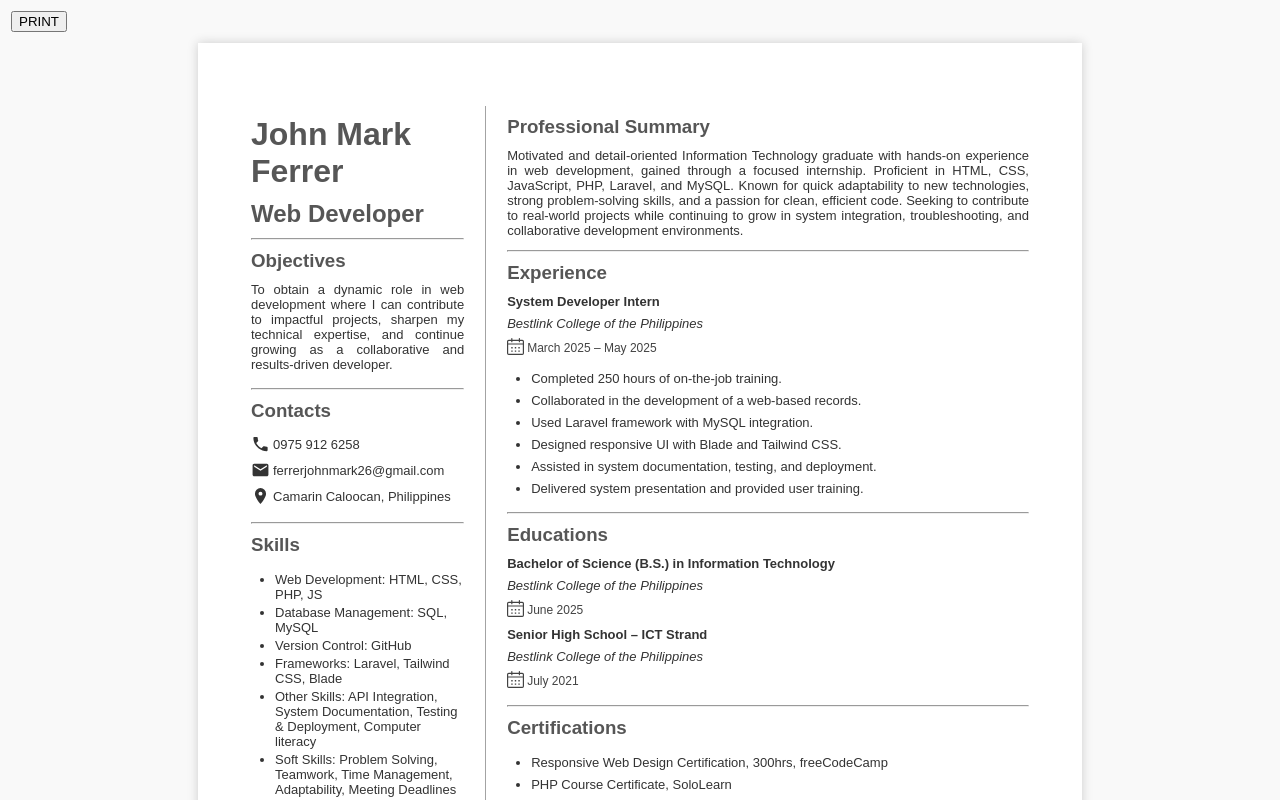
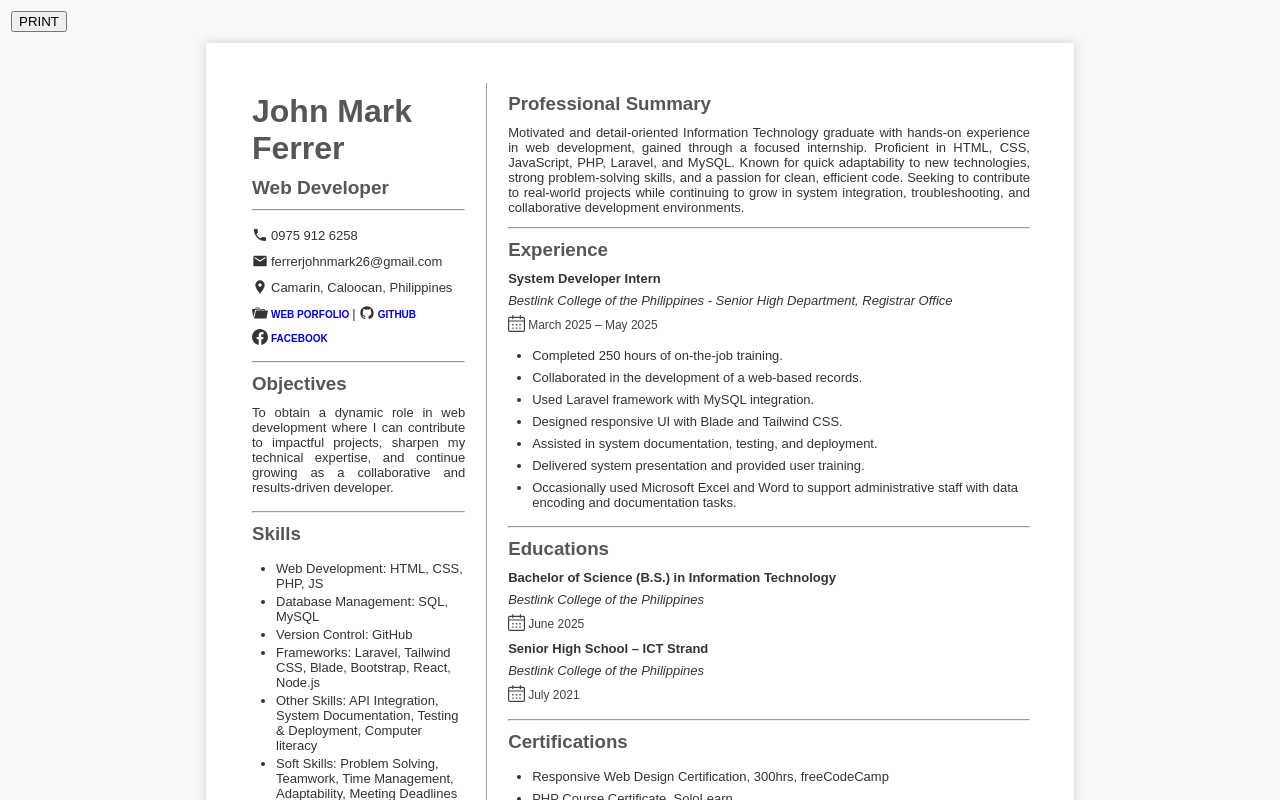
Before and after one commit to FerrerMark/my-resume, a React (Vite) app: page / in a window 1280 px wide. Shown: the top 800 px of the page. Built offline with nearby package versions, Linux system fonts and the light colour scheme.

Commit message:
removed link section

```diff
--- a/src/App.jsx
+++ b/src/App.jsx
@@ -18,13 +18,12 @@ function App() {
       <div className="left">
         <Header name={resumeData.name} title={resumeData.title} />
         <hr />
+        <Contacts />
+        <hr />
         <Objectives />
         <hr />
-        <Contacts />
-        <hr />
         <Skills skills={resumeData.skills} />
-        <hr />
-        <Links />
+
 
       </div>
       <div className="right">
--- a/src/components/Contacts.jsx
+++ b/src/components/Contacts.jsx
@@ -2,13 +2,21 @@ import { resumeData } from "../data";
 
 function Contacts() {
   const contact = resumeData.contacts?.[0];
+  const links = resumeData.links?.[0];
 
   return (
     <div className="contacts">
-      <h3>Contacts</h3>
       <p><svg className="ic" xmlns="http://www.w3.org/2000/svg" width="24" height="24" viewBox="0 0 24 24"><path fill="currentColor" d="M6.62 10.79c1.44 2.83 3.76 5.14 6.59 6.59l2.2-2.2c.27-.27.67-.36 1.02-.24c1.12.37 2.33.57 3.57.57c.55 0 1 .45 1 1V20c0 .55-.45 1-1 1c-9.39 0-17-7.61-17-17c0-.55.45-1 1-1h3.5c.55 0 1 .45 1 1c0 1.25.2 2.45.57 3.57c.11.35.03.74-.25 1.02z"/></svg> {contact.number}</p>
       <p><svg className="ic" xmlns="http://www.w3.org/2000/svg" width="24" height="24" viewBox="0 0 24 24"><path fill="currentColor" d="M20 4H4c-1.1 0-1.99.9-1.99 2L2 18c0 1.1.9 2 2 2h16c1.1 0 2-.9 2-2V6c0-1.1-.9-2-2-2m0 4l-8 5l-8-5V6l8 5l8-5z"/></svg>{contact.email}</p>
       <p><svg className="ic" xmlns="http://www.w3.org/2000/svg" width="24" height="24" viewBox="0 0 24 24"><path fill="currentColor" d="M12 11.5A2.5 2.5 0 0 1 9.5 9A2.5 2.5 0 0 1 12 6.5A2.5 2.5 0 0 1 14.5 9a2.5 2.5 0 0 1-2.5 2.5M12 2a7 7 0 0 0-7 7c0 5.25 7 13 7 13s7-7.75 7-13a7 7 0 0 0-7-7"/></svg>{contact.address}</p>
+
+      <div className="links">
+        <p><svg className="ic" xmlns="http://www.w3.org/2000/svg" width="20" height="20" viewBox="0 0 20 20"><path fill="currentColor" d="M4 5H.78c-.37 0-.74.32-.69.84l1.56 9.99S3.5 8.47 3.86 6.7c.11-.53.61-.7.98-.7H10s-.7-2.08-.77-2.31C9.11 3.25 8.89 3 8.45 3H5.14c-.36 0-.7.23-.8.64C4.25 4.04 4 5 4 5m4.88 0h-4s.42-1 .87-1h2.13c.48 0 1 1 1 1M2.67 16.25c-.31.47-.76.75-1.26.75h15.73c.54 0 .92-.31 1.03-.83c.44-2.19 1.68-8.44 1.68-8.44c.07-.5-.3-.73-.62-.73H16V5.53c0-.16-.26-.53-.66-.53h-3.76c-.52 0-.87.58-.87.58L10 7H5.59c-.32 0-.63.19-.69.5c0 0-1.59 6.7-1.72 7.33c-.07.37-.22.99-.51 1.42M15.38 7H11s.58-1 1.13-1h2.29c.71 0 .96 1 .96 1"/></svg><strong><a href={links.portfolio[0]}>WEB PORFOLIO</a></strong> | </p>
+
+        <p><svg className="ic" xmlns="http://www.w3.org/2000/svg" width="24" height="24" viewBox="0 0 24 24"><path fill="currentColor" d="M12.001 2c-5.525 0-10 4.475-10 10a9.99 9.99 0 0 0 6.837 9.488c.5.087.688-.213.688-.476c0-.237-.013-1.024-.013-1.862c-2.512.463-3.162-.612-3.362-1.175c-.113-.288-.6-1.175-1.025-1.413c-.35-.187-.85-.65-.013-.662c.788-.013 1.35.725 1.538 1.025c.9 1.512 2.337 1.087 2.912.825c.088-.65.35-1.087.638-1.337c-2.225-.25-4.55-1.113-4.55-4.938c0-1.088.387-1.987 1.025-2.687c-.1-.25-.45-1.275.1-2.65c0 0 .837-.263 2.75 1.024a9.3 9.3 0 0 1 2.5-.337c.85 0 1.7.112 2.5.337c1.913-1.3 2.75-1.024 2.75-1.024c.55 1.375.2 2.4.1 2.65c.637.7 1.025 1.587 1.025 2.687c0 3.838-2.337 4.688-4.562 4.938c.362.312.675.912.675 1.85c0 1.337-.013 2.412-.013 2.75c0 .262.188.574.688.474A10.02 10.02 0 0 0 22 12c0-5.525-4.475-10-10-10"/></svg><strong><a href={links.github[0]}>GITHUB</a></strong></p>
+
+        <p><svg className="ic" xmlns="http://www.w3.org/2000/svg" width="24" height="24" viewBox="0 0 24 24"><g fill="none"><g clip-path="url(#akarIconsFacebookFill0)"><path fill="currentColor" fill-rule="evenodd" d="M0 12.067C0 18.034 4.333 22.994 10 24v-8.667H7V12h3V9.333c0-3 1.933-4.666 4.667-4.666c.866 0 1.8.133 2.666.266V8H15.8c-1.467 0-1.8.733-1.8 1.667V12h3.2l-.533 3.333H14V24c5.667-1.006 10-5.966 10-11.933C24 5.43 18.6 0 12 0S0 5.43 0 12.067" clip-rule="evenodd"/></g><defs><clipPath id="akarIconsFacebookFill0"><path fill="#fff" d="M0 0h24v24H0z"/></clipPath></defs></g></svg><strong><a href={links.facebook[0]}>FACEBOOK</a></strong></p>
+      </div>
     </div>
   );
 }
--- a/src/components/Links.jsx
+++ b/src/components/Links.jsx
@@ -5,7 +5,6 @@ function Links() {
 
   return (
     <div className="links">
-      <h3>Links</h3>
       <p><svg className="ic" xmlns="http://www.w3.org/2000/svg" width="20" height="20" viewBox="0 0 20 20"><path fill="currentColor" d="M4 5H.78c-.37 0-.74.32-.69.84l1.56 9.99S3.5 8.47 3.86 6.7c.11-.53.61-.7.98-.7H10s-.7-2.08-.77-2.31C9.11 3.25 8.89 3 8.45 3H5.14c-.36 0-.7.23-.8.64C4.25 4.04 4 5 4 5m4.88 0h-4s.42-1 .87-1h2.13c.48 0 1 1 1 1M2.67 16.25c-.31.47-.76.75-1.26.75h15.73c.54 0 .92-.31 1.03-.83c.44-2.19 1.68-8.44 1.68-8.44c.07-.5-.3-.73-.62-.73H16V5.53c0-.16-.26-.53-.66-.53h-3.76c-.52 0-.87.58-.87.58L10 7H5.59c-.32 0-.63.19-.69.5c0 0-1.59 6.7-1.72 7.33c-.07.37-.22.99-.51 1.42M15.38 7H11s.58-1 1.13-1h2.29c.71 0 .96 1 .96 1"/></svg><strong><a href={links.portfolio[0]}>WEB PORFOLIO</a></strong></p>
 
       <p><svg className="ic" xmlns="http://www.w3.org/2000/svg" width="24" height="24" viewBox="0 0 24 24"><path fill="currentColor" d="M12.001 2c-5.525 0-10 4.475-10 10a9.99 9.99 0 0 0 6.837 9.488c.5.087.688-.213.688-.476c0-.237-.013-1.024-.013-1.862c-2.512.463-3.162-.612-3.362-1.175c-.113-.288-.6-1.175-1.025-1.413c-.35-.187-.85-.65-.013-.662c.788-.013 1.35.725 1.538 1.025c.9 1.512 2.337 1.087 2.912.825c.088-.65.35-1.087.638-1.337c-2.225-.25-4.55-1.113-4.55-4.938c0-1.088.387-1.987 1.025-2.687c-.1-.25-.45-1.275.1-2.65c0 0 .837-.263 2.75 1.024a9.3 9.3 0 0 1 2.5-.337c.85 0 1.7.112 2.5.337c1.913-1.3 2.75-1.024 2.75-1.024c.55 1.375.2 2.4.1 2.65c.637.7 1.025 1.587 1.025 2.687c0 3.838-2.337 4.688-4.562 4.938c.362.312.675.912.675 1.85c0 1.337-.013 2.412-.013 2.75c0 .262.188.574.688.474A10.02 10.02 0 0 0 22 12c0-5.525-4.475-10-10-10"/></svg><strong><a href={links.github[0]}>GITHUB</a></strong></p>
--- a/src/data.js
+++ b/src/data.js
@@ -7,7 +7,7 @@ export const resumeData = {
     {
       number: "0975 912 6258",
       email: "ferrerjohnmark26@gmail.com",
-      address: "Camarin Caloocan, Philippines"
+      address: "Camarin, Caloocan, Philippines"
     },
   ],
 
@@ -21,7 +21,7 @@ export const resumeData = {
 
   experience: [
     {
-      company: "Bestlink College of the Philippines",
+      company: "Bestlink College of the Philippines - Senior High Department, Registrar Office",
       role: "System Developer Intern",
       period: "March 2025 – May 2025",
       details: [
@@ -30,7 +30,8 @@ export const resumeData = {
         "Used Laravel framework with MySQL integration.",
         "Designed responsive UI with Blade and Tailwind CSS.",
         "Assisted in system documentation, testing, and deployment.",
-        "Delivered system presentation and provided user training."
+        "Delivered system presentation and provided user training.",
+        "Occasionally used Microsoft Excel and Word to support administrative staff with data encoding and documentation tasks."
       ],
     }
   ],
@@ -65,10 +66,10 @@ export const resumeData = {
     "Web Development: HTML, CSS, PHP, JS",
     "Database Management: SQL, MySQL",
     "Version Control: GitHub",
-    "Frameworks: Laravel, Tailwind CSS, Blade",
+    "Frameworks: Laravel, Tailwind CSS, Blade, Bootstrap, React, Node.js",
     "Other Skills: API Integration, System Documentation, Testing & Deployment, Computer literacy",
     "Soft Skills: Problem Solving, Teamwork, Time Management, Adaptability, Meeting Deadlines",
-    "Tools: Visual Studio Code, Git, GitHub, Figma, Chrome DevTools, Excel"
+    "Tools: VS Code, Git, GitHub, Figma, Chrome DevTools, Excel, MS Word"
   ],
   languages: ["English", "Filipino"],
   tools: ["Laravel", "MySQL", "Bootstrap", "Blade", "Excel", "Git"],
--- a/src/index.css
+++ b/src/index.css
@@ -3,14 +3,36 @@ body {
     background: #f9f9f9;
     color: #333;
     margin: unset;
-    p, li{
+}
+
+body ul {
+    padding-left: 1.5rem;
+}
+
+body p,
+body li {
     font-size: 13px;
     margin: 7px 0;
 }
-    .date {
+
+body .date {
     color: #000000bd;
     font-size: 14px;
 }
+
+body hr {
+    margin: 0px;
+}
+
+body h1,
+body h2,
+body h3 {
+    color: #444444e6;
+    margin: 10px 0rem;
+}
+
+body header h2 {
+    font-size: 19px;
 }
 
 .resume {
@@ -20,7 +42,7 @@ body {
     background: white;
     box-shadow: 0 0 10px #ccc;
     height: 985px;
-    padding: 63px 32px 0 32px;
+    padding: 40px 23px 20px 25px;
 }
 
 .left {
@@ -32,7 +54,7 @@ body {
     flex-direction: column;
 }
 
-.left .objectives{
+.left .objectives {
     padding: 0 0 9px 0;
 }
 
@@ -45,32 +67,11 @@ body {
     padding: 0 21px;
 }
 
-h1, h2, h3 {
-    color: #444444e6;
-    margin: 10px 0rem;
+.contacts {
+    margin: 12px 0 12px 0;
 }
 
-h4{
-    margin: unset;
-}
-
-hr {
-    margin: 0px;
-}
-
-section {
-  margin-bottom: 1.5rem;
-}
-
-ul {
-  padding-left: 1.5rem;
-}
-
-.contacts{
-    margin: 0 0 12px 0;
-}
-
-.contacts > p{
+.contacts > p {
     display: flex;
     align-items: center;
     align-content: center;
@@ -79,32 +80,34 @@ ul {
 }
 
 .contacts p svg.ic {
-    width: 19px;
+    width: 16px;
 }
 
-.contacts p svg.address {
-    width: 18px;
+.links {
+    display: flex;
+    flex-wrap: wrap;
 }
 
-.links p{
+.links p {
     display: flex;
     flex-direction: row;
     align-items: center;
     gap: 3px;
+    margin: 0 3px 0 0;
 }
 
-.links svg.ic{
+.links svg.ic {
     width: 18px;
 }
 
-.summary p{
+.links p a {
+    font-size: 10px;
+    text-decoration: none;
+}
+
+.summary p {
     text-align: justify;
     margin: 0 0 12px 0;
-}
-
-.links p a{
-    font-size: 10px;
-    text-decoration: none;
 }
 
 .educations {
@@ -117,22 +120,12 @@ ul {
     margin-bottom: 10px;
 }
 
-.skills li{
+.skills li {
     margin: 3px 0;
 }
 
-@media print{
-    button{
-        display: none ;
-    }
-}
-
-button{
-    margin: 11px;
-}
-
 .educations .date,
-.experiences .date{
+.experiences .date {
     display: flex;
     align-items: center;
     gap: 3px;
@@ -149,3 +142,13 @@ button{
     width: 17px;
     height: 17px;
 }
+
+@media print {
+    button {
+        display: none;
+    }
+}
+
+button {
+    margin: 11px;
+}
```
Lines whose indentation alone changed are shown as unchanged.
